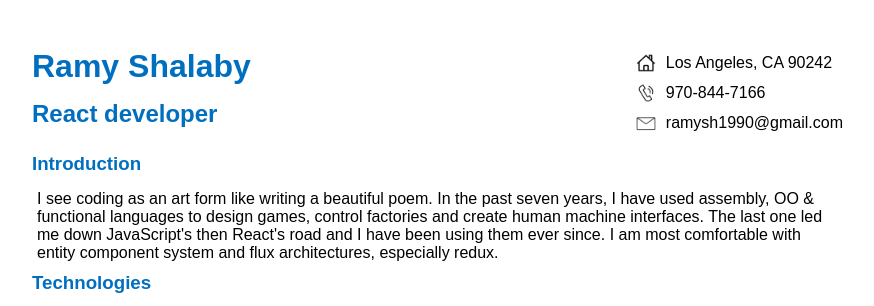
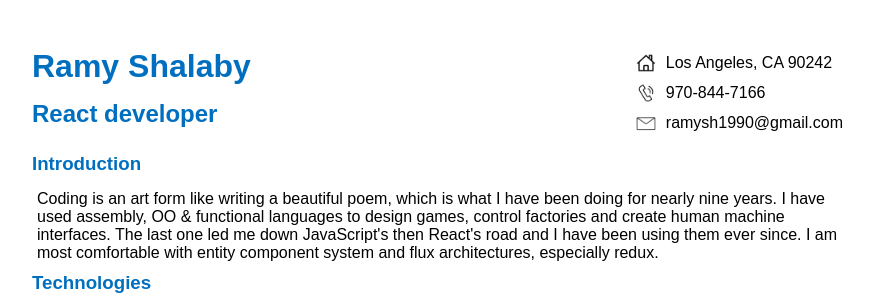
Before and after one commit to Sjero/Sjero.github.io, a plain HTML site: page index.html in a window 1280 px wide. Shown: the top 306 px of the page, without its empty margins (16-890 px from the left). Drawn offline with Linux system fonts and the light colour scheme.

Commit message:
Update index.html

```diff
--- a/index.html
+++ b/index.html
@@ -58,7 +58,7 @@
 
 <h3>Introduction</h3>
 <p>
-  I see coding as an art form like writing a beautiful poem. In the past seven years, I have used assembly, OO & functional languages to design games, control factories and create human machine interfaces. The last one led me down JavaScript's then React's road and I have been using them ever since. I am most comfortable with entity component system and flux architectures, especially redux.
+  Coding is an art form like writing a beautiful poem, which is what I have been doing for nearly nine years. I have used assembly, OO & functional languages to design games, control factories and create human machine interfaces. The last one led me down JavaScript's then React's road and I have been using them ever since. I am most comfortable with entity component system and flux architectures, especially redux.
 </p>
 
 <h3>Technologies</h3>
```
